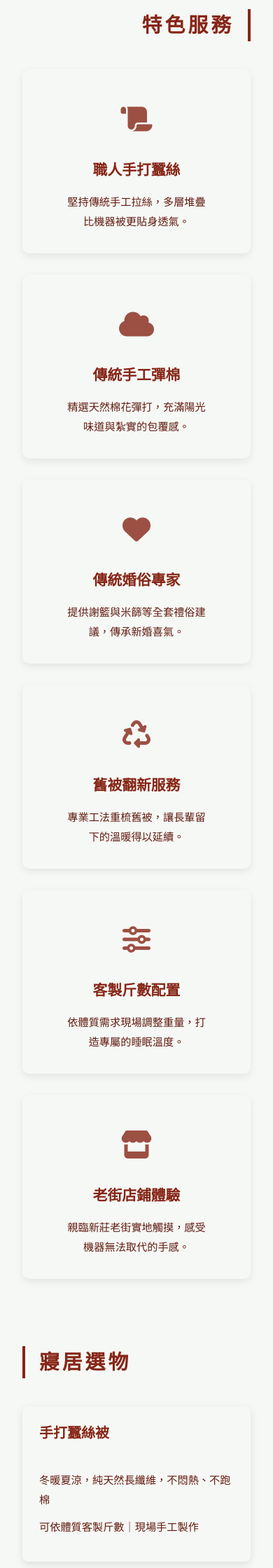
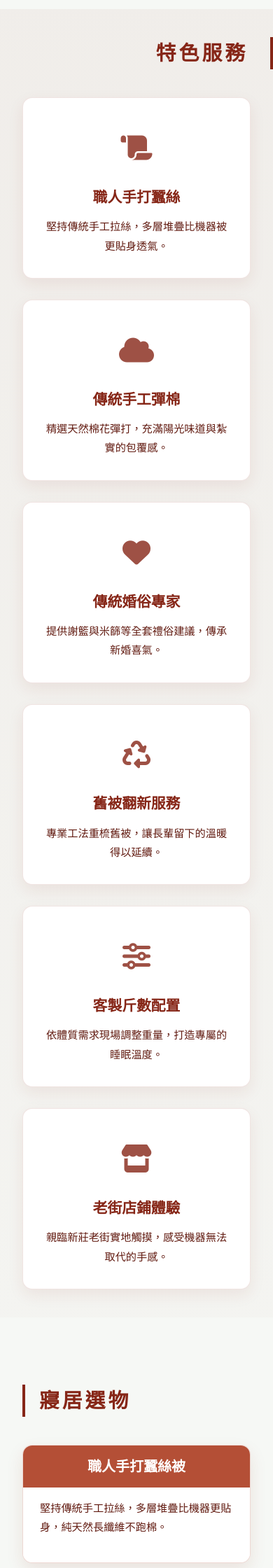
Before and after one commit to jekkinoopy/SiongHing, a PHP site: page / in a window 390 px wide. Shown: the part 3040-5280 px from the top of the page at 70% size. Run offline with PHP 8.4, Linux system fonts and the light colour scheme.

Commit message:
feat:新增product項目

```diff
--- a/index.html
+++ b/index.html
@@ -151,21 +151,29 @@
             <div class="product-card">
                 <!-- <div class="product-image">🛏️</div> -->
                 <div class="product-info">
-                    <h3>手打蠶絲被</h3>
+                    <h3>職人手打蠶絲被</h3>
                     <!-- <div class="product-price">NT$ 依尺寸報價</div> -->
                     <!-- <p class="product-desc">冬暖夏涼，純天然長纖維不跑棉</p> -->
                     <!-- <button class="add-to-cart">查看細節</button> -->
-                    <p>冬暖夏涼，純天然長纖維，不悶熱、不跑棉</p>
-                    <p>可依體質客製斤數｜現場手工製作</p>
+                    <p class="product-desc">堅持傳統手工拉絲，多層堆疊比機器更貼身，純天然長纖維不跑棉。</p>
                 </div>
             </div>
             <div class="product-card">
                 <!-- <div class="product-image">☁️</div> -->
                 <div class="product-info">
-                    <h3>純棉手工棉被</h3>
+                    <h3>傳統手工棉被</h3>
                     <!-- <div class="product-price">NT$ 2,480</div> -->
-                    <p class="product-desc">傳統厚實感，充滿陽光的味道</p>
+                    <p class="product-desc">精選天然棉花反覆彈打，充滿陽光味道與紮實包覆感，守護整夜溫暖。</p>
                     <!-- <button class="add-to-cart">加入購物車</button> -->
+                </div>
+            </div>
+            <div class="product-card">
+                <!-- <div class="product-image">🌿</div> -->
+                <div class="product-info">
+                    <h3>四季客製化被褥</h3>
+                    <!-- <div class="product-price">傳統禮俗專案</div> -->
+                    <p class="product-desc">依個人體質需求現場調整重量與斤數，打造專屬於您的睡眠溫度。</p>
+                    <!-- <button class="add-to-cart">線上諮詢</button> -->
                 </div>
             </div>
             <div class="product-card">
@@ -173,8 +181,17 @@
                 <div class="product-info">
                     <h3>新婚六禮/十二禮組</h3>
                     <!-- <div class="product-price">傳統禮俗專案</div> -->
-                    <p class="product-desc">含謝籃、米篩等必備用品</p>
+                    <p class="product-desc">提供謝籃、米篩、烘爐瓦片等全套禮俗備品，為新人傳承百年喜氣。</p>
                     <!-- <button class="add-to-cart">線上諮詢</button> -->
+                </div>
+            </div>
+            <div class="product-card">
+                <!-- <div class="product-image">🎀</div> -->
+                <div class="product-info">
+                    <h3>舊被翻新專案</h3>
+                    <!-- <div class="product-price">NT$ 1,480</div> -->
+                    <p class="product-desc">專業工法重梳舊被，將盛載回憶的舊被賦予新生命，延續長輩的愛。</p>
+                    <!-- <button class="add-to-cart">加入購物車</button> -->
                 </div>
             </div>
             <div class="product-card">
@@ -182,7 +199,33 @@
                 <div class="product-info">
                     <h3>精選床包保潔組</h3>
                     <!-- <div class="product-price">NT$ 1,480</div> -->
-                    <p class="product-desc">保護您的珍貴蠶絲被，舒適親肌</p>
+                    <p class="product-desc">保護珍貴的手工蠶絲與棉被，材質舒適親肌，提升睡眠層次。</p>
+                    <!-- <button class="add-to-cart">加入購物車</button> -->
+                </div>
+            </div>
+            <div class="product-card">
+                <!-- <div class="product-image">🎀</div> -->
+                <div class="product-info">
+                    <h3>天然乳膠/羽絲枕</h3>
+                    <!-- <div class="product-price">NT$ 1,480</div> -->
+                    <p class="product-desc">依照頭頸曲線提供支撐，與手工被完美搭配，享受全方位的放鬆。</p>
+                    <!-- <button class="add-to-cart">加入購物車</button> -->
+                </div>
+            </div>
+            <div class="product-card">
+                <!-- <div class="product-image">🎀</div> -->
+                <div class="product-info">
+                    <h3>職人手工午睡枕</h3>
+                    <!-- <div class="product-price">NT$ 1,480</div> -->
+                    <p class="product-desc">利用製作被褥剩餘的優質料件，打造小巧精緻且支撐力佳的隨身枕。</p>
+                    <!-- <button class="add-to-cart">加入購物車</button> -->
+                </div>
+            </div>
+            <div class="product-card" style="text-align: center;grid-column: 1/-1;background-color: var(--primary);">
+                <!-- <div class="product-image">🎀</div> -->
+                <div class="product-info" style="background-color: inherit;">
+                    <!-- <div class="product-price">NT$ 1,480</div> -->
+                    <p class="product-desc" style="color: var(--bg-alt);">關於斤數挑選或特殊需求，歡迎親臨新莊老街店鋪體驗手工觸感。</p>
                     <!-- <button class="add-to-cart">加入購物車</button> -->
                 </div>
             </div>
--- a/style.css
+++ b/style.css
@@ -76,6 +76,10 @@
     --gray-300: #cccccc;
     --gray-100: #eeeeee;
     /* 最淺灰色，用於背景區隔 */
+
+    /* 區塊節奏 */
+    --section-spacing-y: 6rem;
+    --section-title-gap: 2.5rem;
 
     /* 【總開關】修改這裡的 px 數值，整體就會等比例縮放 */
     font-size: 16px;
@@ -269,7 +273,7 @@ nav.scrolled .nav-links a:hover {
 /* 整體容器：左右不對稱佈局 */
 .about-section {
     max-width: 1200px;
-    margin: 6rem auto;
+    margin: var(--section-spacing-y) auto;
     padding: 0 2rem;
     display: grid;
     grid-template-columns: 1fr 2fr;
@@ -298,8 +302,7 @@ nav.scrolled .nav-links a:hover {
     font-size: 3rem;
     letter-spacing: 0.8rem;
     color: var(--primary);
-    /* margin-bottom: 15px; */
-    margin: 0;
+    margin: 0 0 var(--section-title-gap);
 }
 
 .slogan-v {
@@ -399,10 +402,12 @@ nav.scrolled .nav-links a:hover {
 
 /* 特色區 */
 
-.features {
-    max-width: 1200px;
-    margin: 6rem auto;
-    padding: 0 2rem;
+#features {
+    width: 100%;
+    max-width: none;
+    margin: var(--section-spacing-y) 0;
+    padding: 2.5rem 0;
+    background: linear-gradient(180deg, rgba(134, 38, 23, 0.05) 0%, rgba(134, 38, 23, 0.02) 100%);
 }
 
 .feature-grid {
@@ -413,17 +418,18 @@ nav.scrolled .nav-links a:hover {
 }
 
 .feature-card {
-    background: var(--bg);
+    background: var(--bg-alt);
     padding: 2rem;
-    border-radius: 10px;
+    border-radius: 14px;
     text-align: center;
-    box-shadow: 0 4px 12px rgba(0, 0, 0, 0.08);
+    box-shadow: 0 8px 22px rgba(134, 38, 23, 0.08);
+    border: 1px solid rgba(134, 38, 23, 0.12);
     transition: all 0.3s ease;
 }
 
 .feature-card:hover {
     transform: translateY(-8px);
-    box-shadow: 0 8px 24px rgba(0, 0, 0, 0.12);
+    box-shadow: 0 14px 28px rgba(134, 38, 23, 0.14);
 }
 
 .feature-desc {
@@ -444,18 +450,20 @@ nav.scrolled .nav-links a:hover {
 .feature-icon i {
     font-size: 2.5rem;
     color: var(--primary);
-    margin-bottom: 20px;
+    margin-bottom: 16px;
     opacity: 0.8;
 }
 
 .feature-card h3 {
     color: var(--primary);
-    margin-bottom: 1rem;
+    margin-bottom: 0.75rem;
     font-size: 1.3rem;
 }
 
 .feature-card p {
-    width: 80%;
+    width: 100%;
+    max-width: 260px;
+    margin: 0.75rem auto 0;
     color: var(--core-800);
     font-weight: normal;
 }
@@ -465,7 +473,7 @@ nav.scrolled .nav-links a:hover {
     /* background-color: var(--accent); */
     max-width: 1200px;
     padding: 0 2rem;
-    margin: 6rem auto;
+    margin: var(--section-spacing-y) auto;
 }
 
 .section-title {
@@ -473,25 +481,29 @@ nav.scrolled .nav-links a:hover {
     font-size: 2.5rem;
     text-align: center;
     color: var(--primary);
-    margin-bottom: 3rem;
+    margin-bottom: var(--section-title-gap);
     font-weight: 700;
 }
 
-.features .section-title,
-.products-section .section-title,
-.contact-section .section-title {
+#features .section-title,
+#products .section-title,
+#contact .section-title {
     letter-spacing: 0.25rem;
-    margin-bottom: 2.5rem;
+    margin-bottom: var(--section-title-gap);
 }
 
-.features .section-title,
-.contact-section .section-title {
+.about-section .section-title {
+    margin: 0;
+}
+
+#features .section-title,
+#contact .section-title {
     text-align: right;
     padding-right: 20px;
     border-right: 4px solid var(--primary);
 }
 
-.products-section .section-title {
+#products .section-title {
     text-align: left;
     padding-left: 20px;
     border-left: 4px solid var(--primary);
@@ -505,16 +517,26 @@ nav.scrolled .nav-links a:hover {
 }
 
 .product-card {
-    background: var(--bg);
-    border-radius: 8px;
+    background: var(--bg-alt);
+    border-radius: 14px;
     overflow: hidden;
-    box-shadow: 0 4px 12px rgba(0, 0, 0, 0.1);
+    box-shadow: 0 10px 24px rgba(134, 38, 23, 0.1);
+    border: 1px solid rgba(171, 61, 39, 0.2);
     transition: all 0.3s ease;
 }
 
+#features .section-title,
+#features .feature-grid {
+    max-width: 1200px;
+    margin-left: auto;
+    margin-right: auto;
+    padding-left: 2rem;
+    padding-right: 2rem;
+}
+
 .product-card:hover {
-    transform: scale(1.05);
-    box-shadow: 0 8px 20px rgba(0, 0, 0, 0.15);
+    transform: translateY(-6px);
+    box-shadow: 0 14px 28px rgba(0, 0, 0, 0.12);
 }
 
 .product-image {
@@ -529,34 +551,27 @@ nav.scrolled .nav-links a:hover {
 
 .product-info {
     padding: 1.5rem;
+    background-color: var(--bg-alt);
 }
 
 .product-info h3 {
-    color: var(--primary);
-    margin-bottom: 0.75rem;
+    background-color: var(--accent);
+    color: var(--text-white);
+    margin: -1.5rem -1.5rem 1rem;
     font-size: 1.25rem;
     font-weight: 700;
     line-height: 1.4;
     min-height: 3.5rem;
+    padding: 1rem 1.5rem;
+    text-align: center;
 }
 
-.product-info p {
+
+.product-desc {
     font-size: 0.95rem;
     line-height: 1.8;
     margin-bottom: 0.75rem;
     color: var(--core-800);
-}
-
-.product-price {
-    color: var(--brand-secondary);
-    font-size: 1.3rem;
-    font-weight: 600;
-    margin-bottom: 1rem;
-}
-
-.product-desc {
-    font-size: inherit;
-    margin-bottom: 0.75rem;
 }
 
 /* 聯絡我們 */
@@ -564,7 +579,7 @@ nav.scrolled .nav-links a:hover {
     display: flex;
     flex-direction: column;
     max-width: 1200px;
-    margin: 6rem auto;
+    margin: var(--section-spacing-y) auto;
     padding: 0 2rem;
 }
 
@@ -572,7 +587,7 @@ nav.scrolled .nav-links a:hover {
     display: flex;
     width: 100%;
     gap: 60px;
-    margin: 40px auto 0;
+    margin: 0 auto;
     align-items: stretch;
     /* 讓左右高度一致 */
 }
@@ -657,7 +672,7 @@ footer {
         font-size: 1.8rem;
     }
 
-    .products-section .section-title {
+    #products .section-title {
         text-align: left;
         border-right: none;
         padding-right: 0;
```
